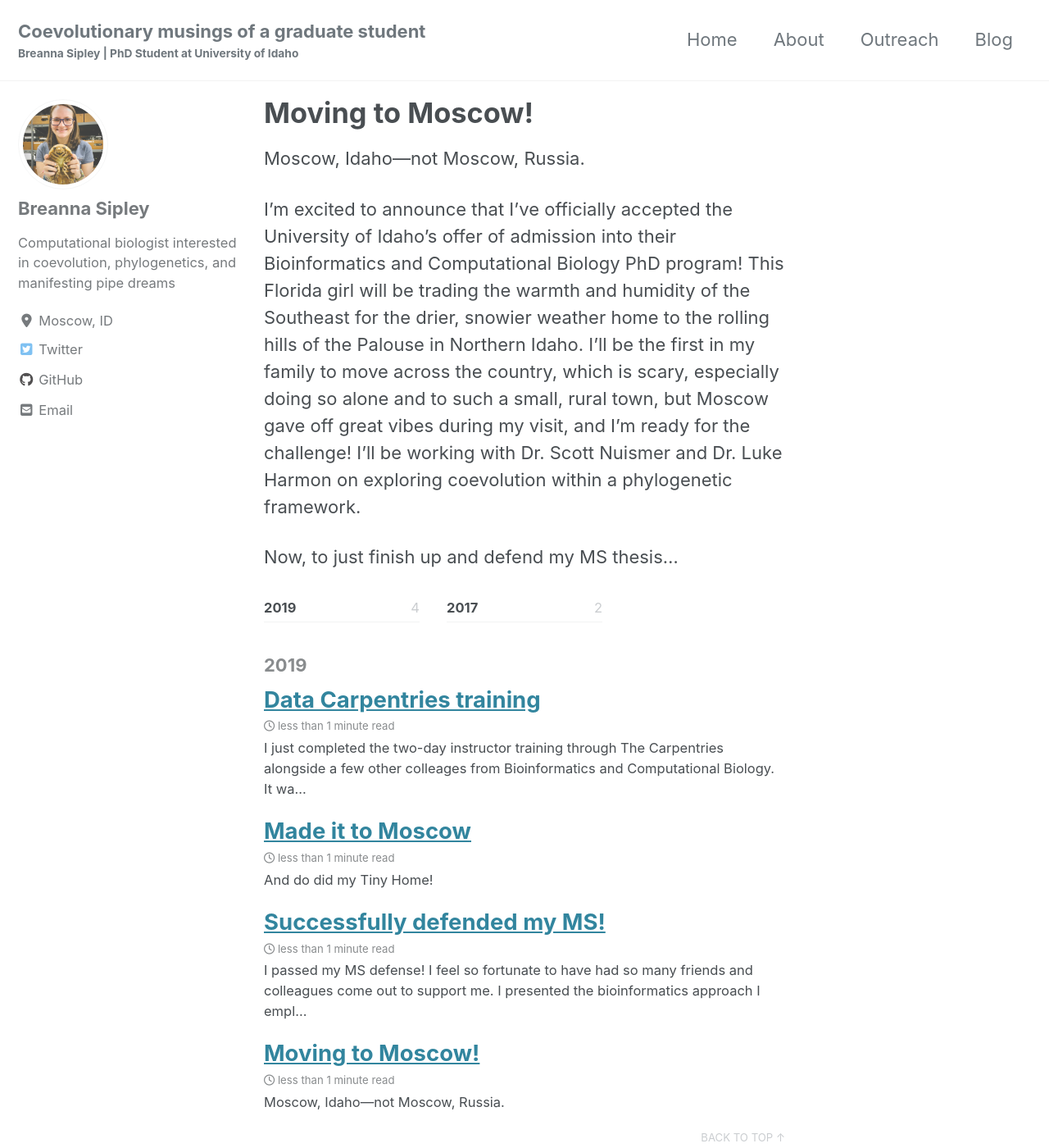
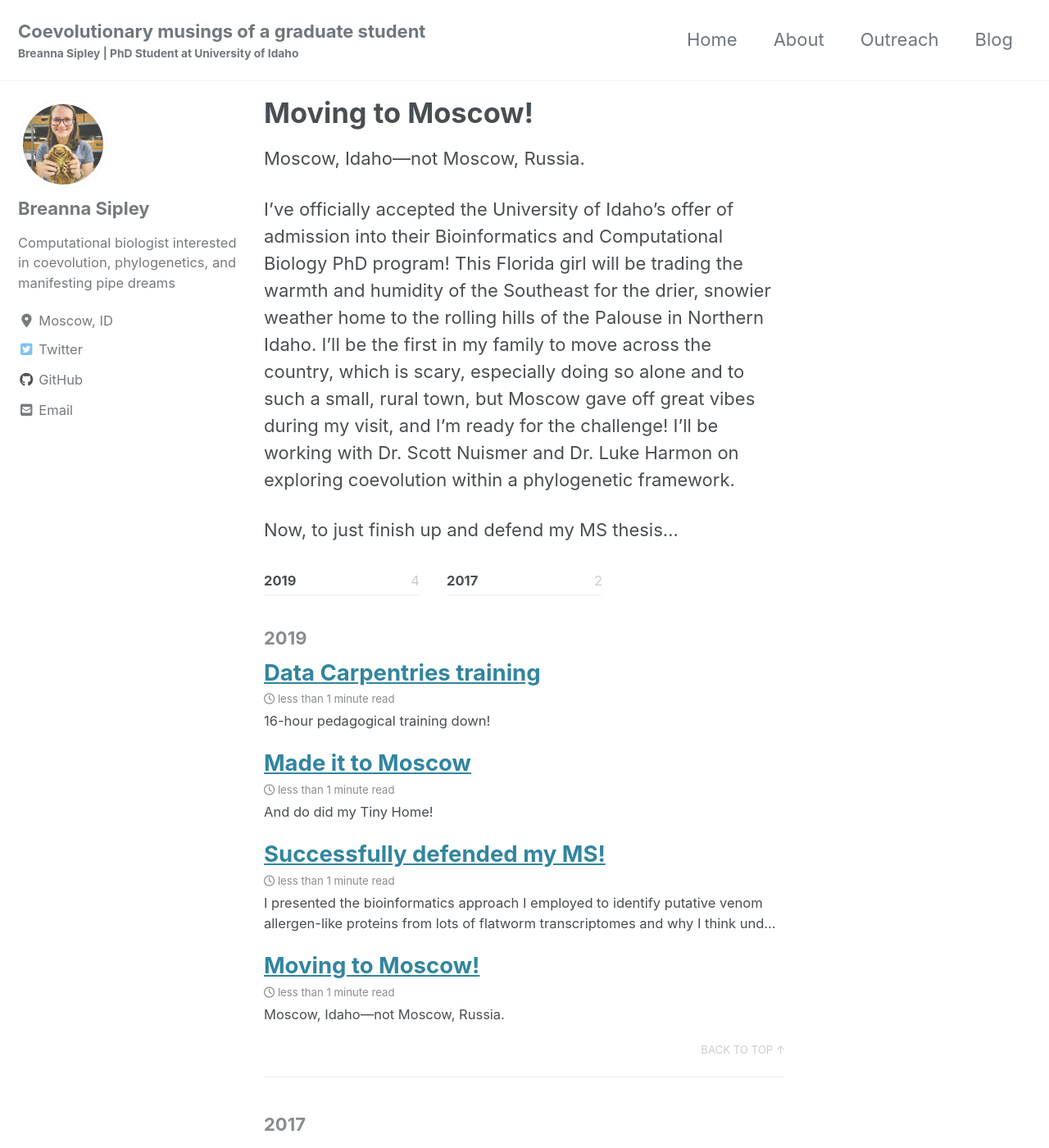
Before and after one commit to Sipley/Sipley.github.io, a Jekyll site: the page built from _posts/2019-06-05-moving-to-moscow.markdown, in a window 1280 px wide and 1400 px high. Shown: the whole window at 82% size. Built offline with Jekyll 4.4.1, drawn with Linux system fonts in a browser that asks for light colours; cached includes are drawn as plain includes; nearby versions of some CDN libraries.

Commit message:
adjusting blog

```diff
--- a/_posts/2019-06-05-moving-to-moscow.markdown
+++ b/_posts/2019-06-05-moving-to-moscow.markdown
@@ -6,6 +6,6 @@ categories: jekyll update
 ---
 Moscow, Idaho---not Moscow, Russia.
 
-I'm excited to announce that I've officially accepted the University of Idaho's offer of admission into their Bioinformatics and Computational Biology PhD program!  This Florida girl will be trading the warmth and humidity of the Southeast for the drier, snowier weather home to the rolling hills of the Palouse in Northern Idaho. I'll be the first in my family to move across the country, which is scary, especially doing so alone and to such a small, rural town, but Moscow gave off great vibes during my visit, and I'm ready for the challenge!  I'll be working with Dr. Scott Nuismer and Dr. Luke Harmon on exploring coevolution within a phylogenetic framework.
+I've officially accepted the University of Idaho's offer of admission into their Bioinformatics and Computational Biology PhD program!  This Florida girl will be trading the warmth and humidity of the Southeast for the drier, snowier weather home to the rolling hills of the Palouse in Northern Idaho. I'll be the first in my family to move across the country, which is scary, especially doing so alone and to such a small, rural town, but Moscow gave off great vibes during my visit, and I'm ready for the challenge!  I'll be working with Dr. Scott Nuismer and Dr. Luke Harmon on exploring coevolution within a phylogenetic framework.
 
 Now, to just finish up and defend my MS thesis...
--- a/_posts/2019-06-28-successfully-defended-MS.markdown
+++ b/_posts/2019-06-28-successfully-defended-MS.markdown
@@ -4,4 +4,4 @@ title:  "Successfully defended my MS!"
 date:   2019-06-28 14:48:51 -0800
 categories: jekyll update
 ---
-I passed my MS defense! I feel so fortunate to have had so many friends and colleagues come out to support me. I presented the bioinformatics approach I employed to identify putative venom allergen-like proteins from lots of flatworm transcriptomes and why I think understanding their diversification will be helpful for understanding the evolution of parasitism, particularly in this group.  My hope is my pipeline may be helpful to others interested in exploring gene family evolution using large molecular datasets.
+I presented the bioinformatics approach I employed to identify putative venom allergen-like proteins from lots of flatworm transcriptomes and why I think understanding their diversification will be helpful for understanding the evolution of parasitism, particularly in this group.  My hope is my pipeline may be helpful to others interested in exploring gene family evolution using large molecular datasets.
--- a/_posts/2019-10-25-data-carpentries-training.markdown
+++ b/_posts/2019-10-25-data-carpentries-training.markdown
@@ -4,4 +4,6 @@ title:  "Data Carpentries training"
 date:   2019-10-25 20:15:59 -0800
 categories: jekyll update
 ---
+16-hour pedagogical training down!
+
 I just completed the two-day instructor training through The Carpentries alongside a few other colleages from Bioinformatics and Computational Biology. It was so refreshing to talk pedagogy. I'm excited about helping the University of Idaho host a few Software and Data Carpentries workshops in the Spring to help empower others to utilize programming and other computational tools to increase their research productivity. Be on the lookout for more info!
```
Also changed, not shown: 9 other files.
